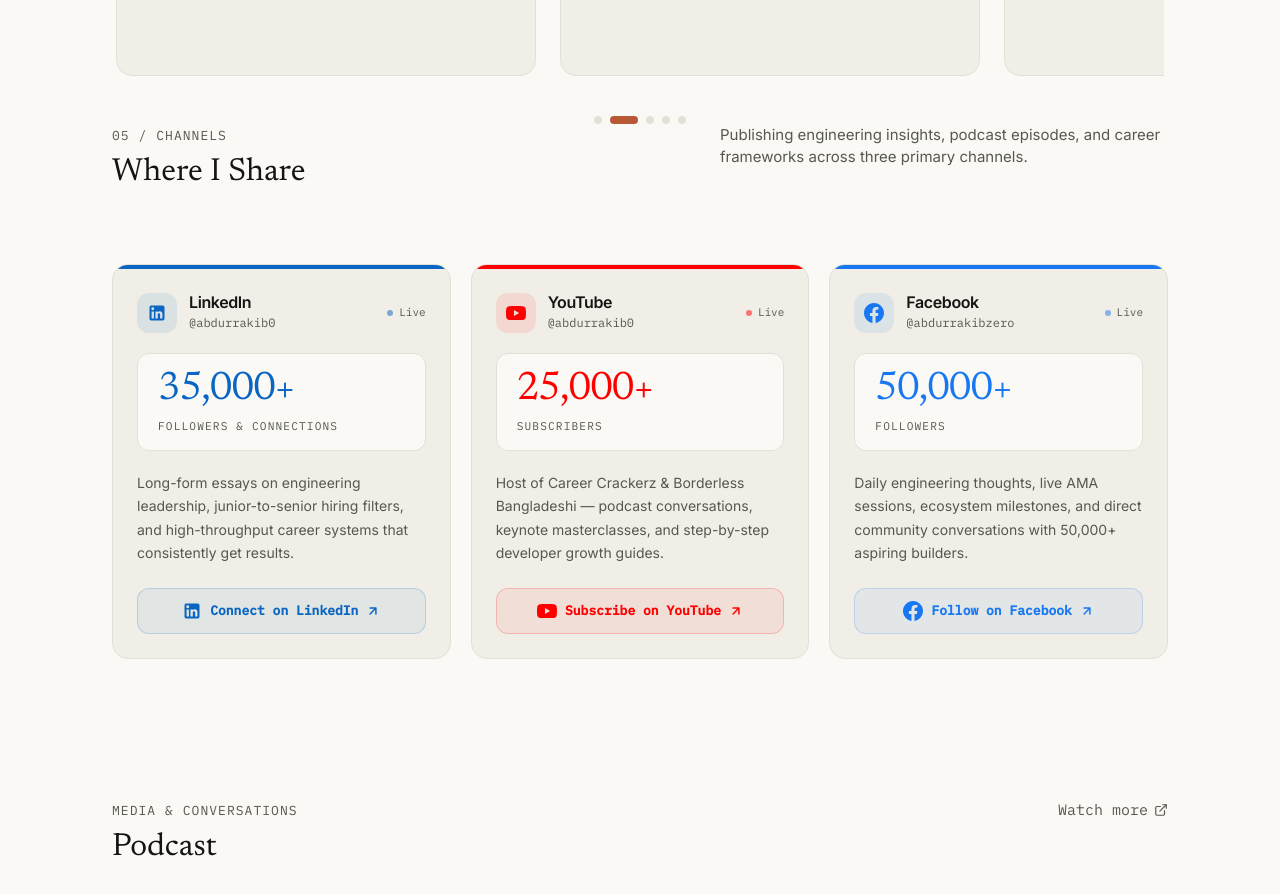
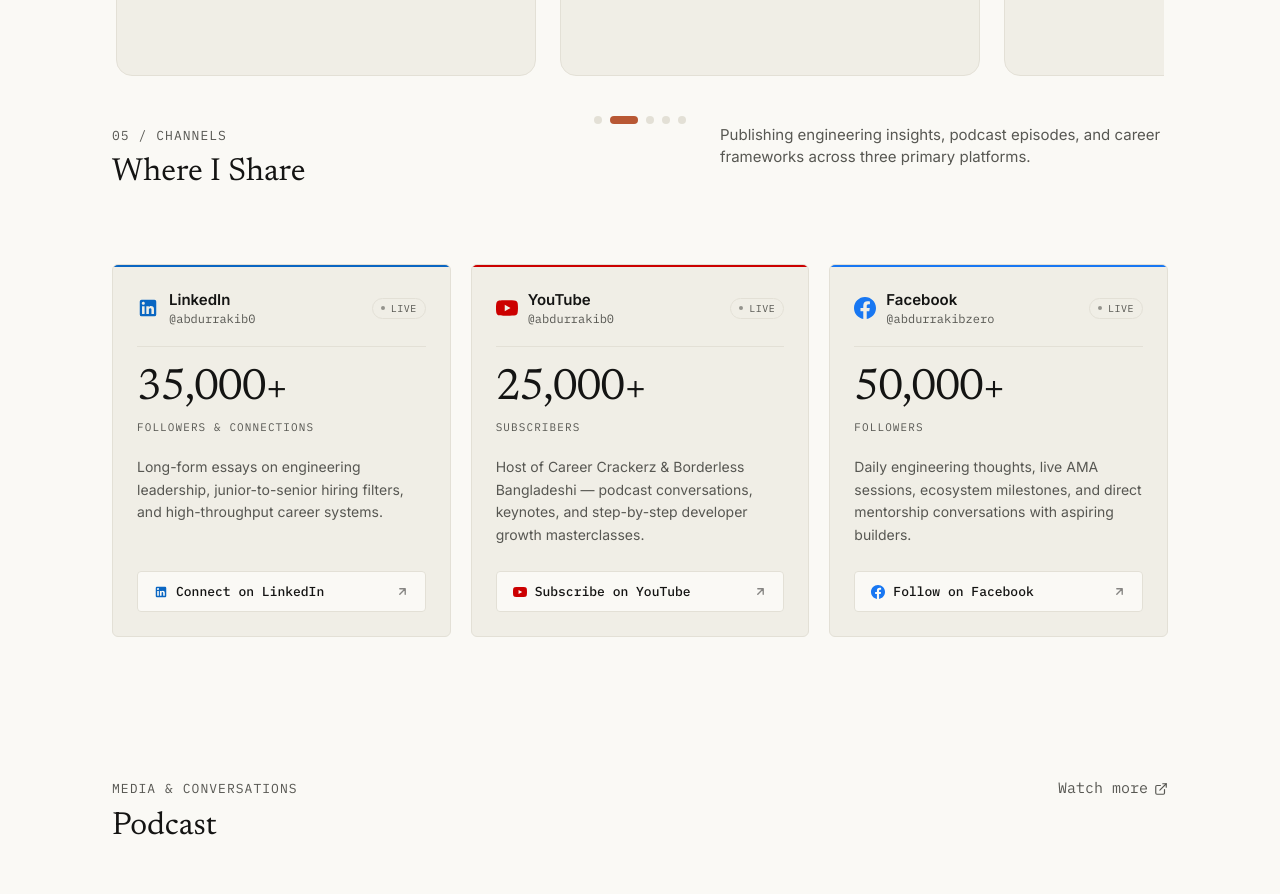
Before and after one commit to abdurrakib0/rakibxyz-2026, a Next.js app in the folder nextjs/: page / in a window 1280 px wide. Shown: the part 2120-3014 px from the top of the page. Built offline with nearby package versions, Linux system fonts and the light colour scheme; no server answers.

Commit message:
Align Where I Share section fully with design system — neutral palette, brand color only on strip and icon, consistent card layout

```diff
--- a/nextjs/components/WhereIShareSection.tsx
+++ b/nextjs/components/WhereIShareSection.tsx
@@ -7,81 +7,74 @@ interface WhereIShareSectionProps {
   siteInfo: SiteInfo;
 }
 
-function LinkedInIcon() {
+function LinkedInIcon({ size = 18 }: { size?: number }) {
   return (
-    <svg width="20" height="20" viewBox="0 0 24 24" fill="currentColor" aria-hidden>
+    <svg width={size} height={size} viewBox="0 0 24 24" fill="currentColor" aria-hidden>
       <path d="M19 3a2 2 0 0 1 2 2v14a2 2 0 0 1-2 2H5a2 2 0 0 1-2-2V5a2 2 0 0 1 2-2h14m-.5 15.5v-5.3a3.26 3.26 0 0 0-3.26-3.26c-.85 0-1.84.52-2.28 1.3v-1.11h-2.79v8.37h2.79v-4.93c0-.77.62-1.4 1.39-1.4a1.4 1.4 0 0 1 1.4 1.4v4.93h2.75M6.88 8.56a1.68 1.68 0 0 0 1.68-1.68c0-.93-.75-1.69-1.68-1.69a1.69 1.69 0 0 0-1.69 1.69c0 .93.76 1.68 1.69 1.68m1.39 9.94v-8.37H5.5v8.37h2.77z" />
     </svg>
   );
 }
 
-function YouTubeIcon() {
+function YouTubeIcon({ size = 18 }: { size?: number }) {
   return (
-    <svg width="20" height="20" viewBox="0 0 24 24" fill="currentColor" aria-hidden>
+    <svg width={size} height={size} viewBox="0 0 24 24" fill="currentColor" aria-hidden>
       <path d="M23.498 6.186a3.016 3.016 0 0 0-2.122-2.136C19.505 3.545 12 3.545 12 3.545s-7.505 0-9.377.505A3.017 3.017 0 0 0 .502 6.186C0 8.07 0 12 0 12s0 3.93.502 5.814a3.016 3.016 0 0 0 2.122 2.136c1.871.505 9.376.505 9.376.505s7.505 0 9.377-.505a3.015 3.015 0 0 0 2.122-2.136C24 15.93 24 12 24 12s0-3.93-.502-5.814zM9.545 15.568V8.432L15.818 12l-6.273 3.568z" />
     </svg>
   );
 }
 
-function FacebookIcon() {
+function FacebookIcon({ size = 18 }: { size?: number }) {
   return (
-    <svg width="20" height="20" viewBox="0 0 24 24" fill="currentColor" aria-hidden>
+    <svg width={size} height={size} viewBox="0 0 24 24" fill="currentColor" aria-hidden>
       <path d="M24 12.073c0-6.627-5.373-12-12-12s-12 5.373-12 12c0 5.99 4.388 10.954 10.125 11.854v-8.385H7.078v-3.47h3.047V9.43c0-3.007 1.792-4.669 4.533-4.669 1.312 0 2.686.235 2.686.235v2.953H15.83c-1.491 0-1.956.925-1.956 1.874v2.25h3.328l-.532 3.47h-2.796v8.385C19.612 23.027 24 18.062 24 12.073z" />
     </svg>
   );
 }
 
-function ArrowUpRight() {
-  return (
-    <svg width="14" height="14" viewBox="0 0 24 24" fill="none" stroke="currentColor" strokeWidth="2.5" strokeLinecap="round" strokeLinejoin="round" aria-hidden>
-      <path d="M7 17L17 7M7 7h10v10" />
-    </svg>
-  );
-}
-
+/* Count-up on scroll into view */
 function useCountUp(target: string, inView: boolean) {
-  const [display, setDisplay] = useState('0');
+  const [display, setDisplay] = useState('—');
 
   useEffect(() => {
     if (!inView) return;
-
-    // Parse numeric part (e.g. "35,000+" → 35000, "25,000+" → 25000)
     const numericStr = target.replace(/[^0-9]/g, '');
-    const suffix = target.replace(/[0-9,]/g, ''); // "+", "K", etc.
+    const suffix = target.replace(/[0-9,]/g, '');
     const end = parseInt(numericStr, 10);
 
-    if (isNaN(end)) {
-      setDisplay(target);
-      return;
-    }
+    if (isNaN(end)) { setDisplay(target); return; }
 
-    const duration = 1400;
-    const steps = 50;
-    const stepTime = duration / steps;
+    const duration = 1200;
+    const steps = 45;
     let current = 0;
-    const increment = end / steps;
-
-    const timer = setInterval(() => {
-      current += increment;
+    const inc = end / steps;
+    const id = setInterval(() => {
+      current += inc;
       if (current >= end) {
-        clearInterval(timer);
+        clearInterval(id);
         setDisplay(end.toLocaleString() + suffix);
       } else {
         setDisplay(Math.floor(current).toLocaleString() + suffix);
       }
-    }, stepTime);
+    }, duration / steps);
 
-    return () => clearInterval(timer);
+    return () => clearInterval(id);
   }, [inView, target]);
 
   return display;
 }
 
 function ChannelCard({
-  ch,
+  name,
+  handle,
+  url,
+  count,
+  countLabel,
+  description,
+  actionText,
+  brandColor,
+  icon,
+  iconSmall,
 }: {
-  ch: {
-    id: string;
   name: string;
   handle: string;
   url: string;
@@ -91,124 +84,111 @@ function ChannelCard({
   actionText: string;
   brandColor: string;
   icon: React.ReactNode;
-  };
+  iconSmall: React.ReactNode;
 }) {
-  const ref = useRef<HTMLElement>(null);
+  const ref = useRef<HTMLDivElement>(null);
   const [inView, setInView] = useState(false);
+  const animated = useCountUp(count, inView);
 
   useEffect(() => {
     const el = ref.current;
     if (!el) return;
     const obs = new IntersectionObserver(
-      ([entry]) => {
-        if (entry.isIntersecting) {
-          setInView(true);
-          obs.disconnect();
-        }
-      },
-      { threshold: 0.3 }
+      ([e]) => { if (e.isIntersecting) { setInView(true); obs.disconnect(); } },
+      { threshold: 0.25 }
     );
     obs.observe(el);
     return () => obs.disconnect();
   }, []);
 
-  const animated = useCountUp(ch.count, inView);
+  return (
+    <div
+      ref={ref}
+      className="group relative flex flex-col bg-[var(--surface)] border border-[var(--rule)] rounded-[var(--radius-lg)] transition-all duration-250 hover:border-[var(--ink)]/30 hover:shadow-sm overflow-hidden"
+    >
+      {/* Thin accent rule at top — only the brand icon color as a 2px line */}
+      <div className="h-[2px] w-full shrink-0" style={{ backgroundColor: brandColor }} />
 
-  return (
-    <article
-      ref={ref}
-      className="group relative flex flex-col bg-[var(--surface)] border border-[var(--rule)] rounded-2xl overflow-hidden transition-all duration-300 hover:-translate-y-0.5 hover:shadow-md hover:border-[var(--ink)]/25"
-    >
-      {/* Top colour strip */}
-      <div
-        className="h-1 w-full transition-all duration-300 group-hover:h-[3px]"
-        style={{ backgroundColor: ch.brandColor }}
-      />
+      {/* Body */}
+      <div className="flex flex-col gap-5 p-6 flex-1">
 
-      {/* Card Body */}
-      <div className="flex flex-col gap-5 p-6 flex-1">
-        {/* Platform identity row */}
-        <div className="flex items-center justify-between">
-          <div className="flex items-center gap-3">
-            <div
-              className="w-10 h-10 rounded-xl flex items-center justify-center shrink-0"
-              style={{ backgroundColor: `${ch.brandColor}18`, color: ch.brandColor }}
-            >
-              {ch.icon}
-            </div>
+        {/* Platform identity */}
+        <div className="flex items-center justify-between gap-2">
+          <div className="flex items-center gap-2.5">
+            {/* Icon — brand color only here */}
+            <span className="shrink-0" style={{ color: brandColor }}>
+              {icon}
+            </span>
             <div>
-              <h3 className="font-semibold text-[1rem] text-[var(--ink)] leading-none tracking-tight">
-                {ch.name}
+              <h3 className="font-semibold text-[var(--ink)] text-[0.9375rem] leading-tight">
+                {name}
               </h3>
-              <span className="font-mono text-[0.75rem] text-[var(--ink-muted)] mt-1 block">
-                {ch.handle}
+              <span className="font-mono text-[0.75rem] text-[var(--ink-muted)] block leading-tight mt-0.5">
+                {handle}
               </span>
             </div>
           </div>
 
-          {/* Live pulse */}
-          <span className="flex items-center gap-1.5 font-mono text-[0.6875rem] text-[var(--ink-muted)]">
-            <span
-              className="w-1.5 h-1.5 rounded-full animate-pulse"
-              style={{ backgroundColor: ch.brandColor }}
-            />
+          {/* Minimal live indicator — no brand color, just site palette */}
+          <span className="flex items-center gap-1.5 font-mono text-[0.625rem] uppercase tracking-wider text-[var(--ink-muted)] border border-[var(--rule)] rounded-full px-2 py-0.5">
+            <span className="w-1 h-1 rounded-full bg-[var(--ink-muted)] opacity-60" />
             Live
           </span>
         </div>
 
-        {/* Metric */}
-        <div className="py-4 px-5 rounded-xl bg-[var(--bg)] border border-[var(--rule)]">
-          <span
-            className="block font-serif text-[2.5rem] leading-none tracking-tight font-normal tabular-nums"
-            style={{ color: ch.brandColor }}
-          >
+        {/* Divider */}
+        <div className="h-px bg-[var(--rule)]" />
+
+        {/* Metric — all in site ink, no brand color on numbers */}
+        <div>
+          <span className="block font-serif text-[2.75rem] text-[var(--ink)] font-normal leading-none tracking-tight tabular-nums">
             {animated}
           </span>
-          <span className="block font-mono text-[0.7rem] uppercase tracking-widest text-[var(--ink-muted)] mt-2">
-            {ch.countLabel}
+          <span className="block font-mono text-[0.6875rem] uppercase tracking-widest text-[var(--ink-muted)] mt-2">
+            {countLabel}
           </span>
         </div>
 
         {/* Description */}
-        <p className="text-[0.875rem] text-[var(--ink-muted)] leading-[1.65] m-0 flex-1">
-          {ch.description}
+        <p className="text-[0.875rem] text-[var(--ink-muted)] leading-relaxed m-0 flex-1">
+          {description}
         </p>
       </div>
 
-      {/* CTA button — sits flush at the bottom */}
+      {/* CTA — sits flush at the bottom, uses site accent not brand color */}
       <div className="px-6 pb-6">
         <a
-          href={ch.url}
+          href={url}
           target="_blank"
           rel="noopener noreferrer"
-          className="flex items-center justify-center gap-2 w-full py-3 px-5 rounded-xl font-mono text-[0.8125rem] font-semibold no-underline border transition-all duration-200"
-          style={
-            {
-              '--btn-color': ch.brandColor,
-              backgroundColor: `${ch.brandColor}10`,
-              borderColor: `${ch.brandColor}30`,
-              color: ch.brandColor,
-            } as React.CSSProperties
-          }
-          onMouseEnter={(e) => {
-            const el = e.currentTarget;
-            el.style.backgroundColor = ch.brandColor;
-            el.style.borderColor = ch.brandColor;
-            el.style.color = '#fff';
-          }}
-          onMouseLeave={(e) => {
-            const el = e.currentTarget;
-            el.style.backgroundColor = `${ch.brandColor}10`;
-            el.style.borderColor = `${ch.brandColor}30`;
-            el.style.color = ch.brandColor;
-          }}
+          className="flex items-center gap-2 w-full py-2.5 px-4 rounded border border-[var(--rule)] bg-[var(--bg)] text-[var(--ink)] no-underline font-mono text-[0.8125rem] font-medium transition-all duration-200 hover:bg-[var(--ink)] hover:text-[var(--bg)] hover:border-[var(--ink)] group/btn"
         >
-          <span className="shrink-0" style={{ color: 'inherit' }}>{ch.icon}</span>
-          <span>{ch.actionText}</span>
-          <ArrowUpRight />
+          {/* Small brand icon on the button */}
+          <span
+            className="shrink-0 transition-colors duration-200 group-hover/btn:text-[var(--bg)]"
+            style={{ color: brandColor }}
+          >
+            {iconSmall}
+          </span>
+          <span className="flex-1">{actionText}</span>
+          {/* Arrow */}
+          <svg
+            width="13"
+            height="13"
+            viewBox="0 0 24 24"
+            fill="none"
+            stroke="currentColor"
+            strokeWidth="2.5"
+            strokeLinecap="round"
+            strokeLinejoin="round"
+            className="shrink-0 opacity-50 group-hover/btn:opacity-100 group-hover/btn:translate-x-0.5 group-hover/btn:-translate-y-0.5 transition-all duration-200"
+            aria-hidden
+          >
+            <path d="M7 17L17 7M7 7h10v10" />
+          </svg>
         </a>
       </div>
-    </article>
+    </div>
   );
 }
 
@@ -224,10 +204,11 @@ export default function WhereIShareSection({ siteInfo }: WhereIShareSectionProps
       count: socialMetrics?.linkedinFollowers || '35,000+',
       countLabel: socialMetrics?.linkedinLabel || 'Followers & Connections',
       description:
-        'Long-form essays on engineering leadership, junior-to-senior hiring filters, and high-throughput career systems that consistently get results.',
+        'Long-form essays on engineering leadership, junior-to-senior hiring filters, and high-throughput career systems.',
       actionText: 'Connect on LinkedIn',
       brandColor: '#0A66C2',
-      icon: <LinkedInIcon />,
+      icon: <LinkedInIcon size={22} />,
+      iconSmall: <LinkedInIcon size={14} />,
     },
     {
       id: 'youtube',
@@ -237,10 +218,11 @@ export default function WhereIShareSection({ siteInfo }: WhereIShareSectionProps
       count: socialMetrics?.youtubeSubscribers || '25,000+',
       countLabel: socialMetrics?.youtubeLabel || 'Subscribers',
       description:
-        'Host of Career Crackerz & Borderless Bangladeshi — podcast conversations, keynote masterclasses, and step-by-step developer growth guides.',
+        'Host of Career Crackerz & Borderless Bangladeshi — podcast conversations, keynotes, and step-by-step developer growth masterclasses.',
       actionText: 'Subscribe on YouTube',
-      brandColor: '#FF0000',
-      icon: <YouTubeIcon />,
+      brandColor: '#CC0000',
+      icon: <YouTubeIcon size={22} />,
+      iconSmall: <YouTubeIcon size={14} />,
     },
     {
       id: 'facebook',
@@ -250,10 +232,11 @@ export default function WhereIShareSection({ siteInfo }: WhereIShareSectionProps
       count: socialMetrics?.facebookFollowers || '50,000+',
       countLabel: socialMetrics?.facebookLabel || 'Followers',
       description:
-        'Daily engineering thoughts, live AMA sessions, ecosystem milestones, and direct community conversations with 50,000+ aspiring builders.',
+        'Daily engineering thoughts, live AMA sessions, ecosystem milestones, and direct mentorship conversations with aspiring builders.',
       actionText: 'Follow on Facebook',
       brandColor: '#1877F2',
-      icon: <FacebookIcon />,
+      icon: <FacebookIcon size={22} />,
+      iconSmall: <FacebookIcon size={14} />,
     },
   ];
 
@@ -266,14 +249,14 @@ export default function WhereIShareSection({ siteInfo }: WhereIShareSectionProps
           <h2 className="section-title">Where I Share</h2>
         </div>
         <p className="text-[0.9375rem] text-[var(--ink-muted)] max-w-md hidden md:block">
-          Publishing engineering insights, podcast episodes, and career frameworks across three primary channels.
+          Publishing engineering insights, podcast episodes, and career frameworks across three primary platforms.
         </p>
       </div>
 
       {/* Cards */}
       <div className="grid grid-cols-1 md:grid-cols-3 gap-5">
         {channels.map((ch) => (
-          <ChannelCard key={ch.id} ch={ch} />
+          <ChannelCard key={ch.id} {...ch} />
         ))}
       </div>
     </section>
```
Lines whose indentation alone changed are shown as unchanged.
